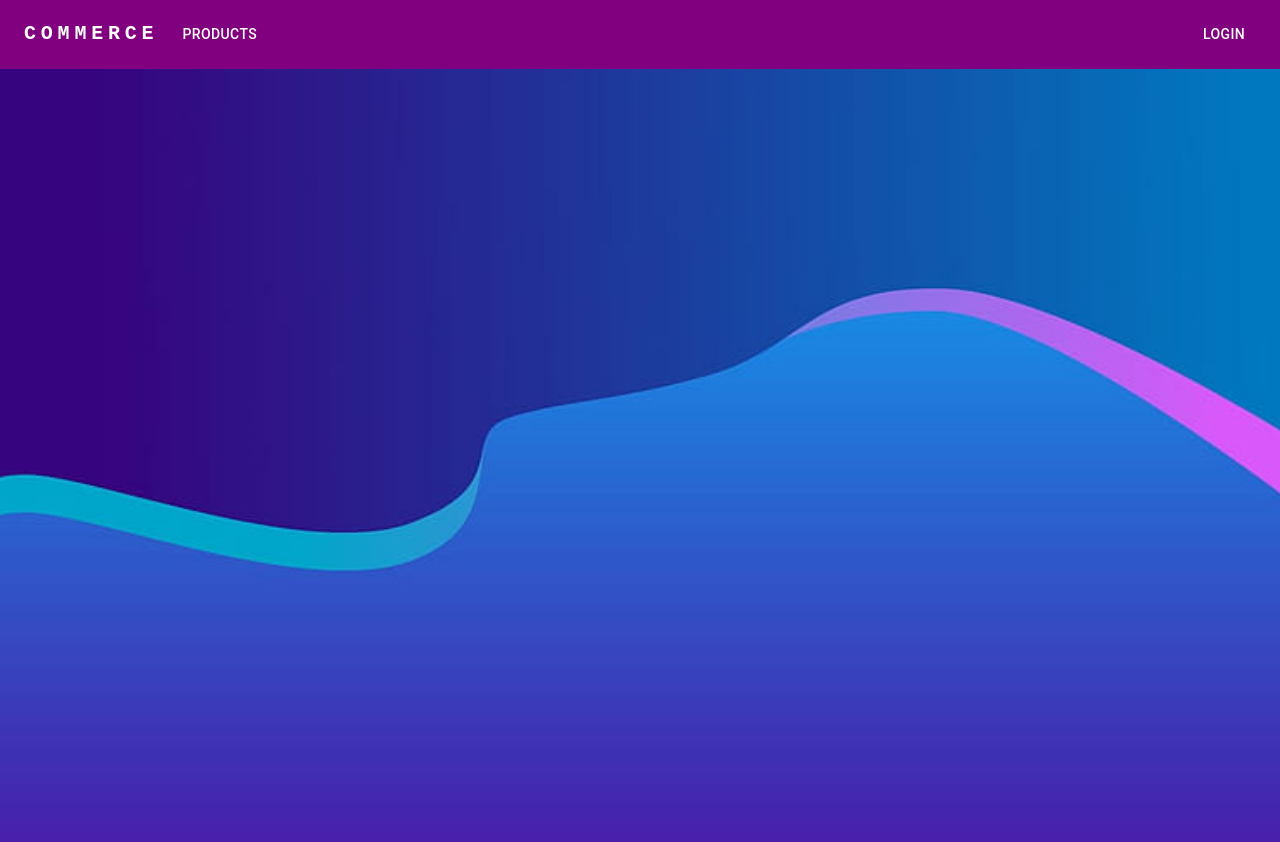
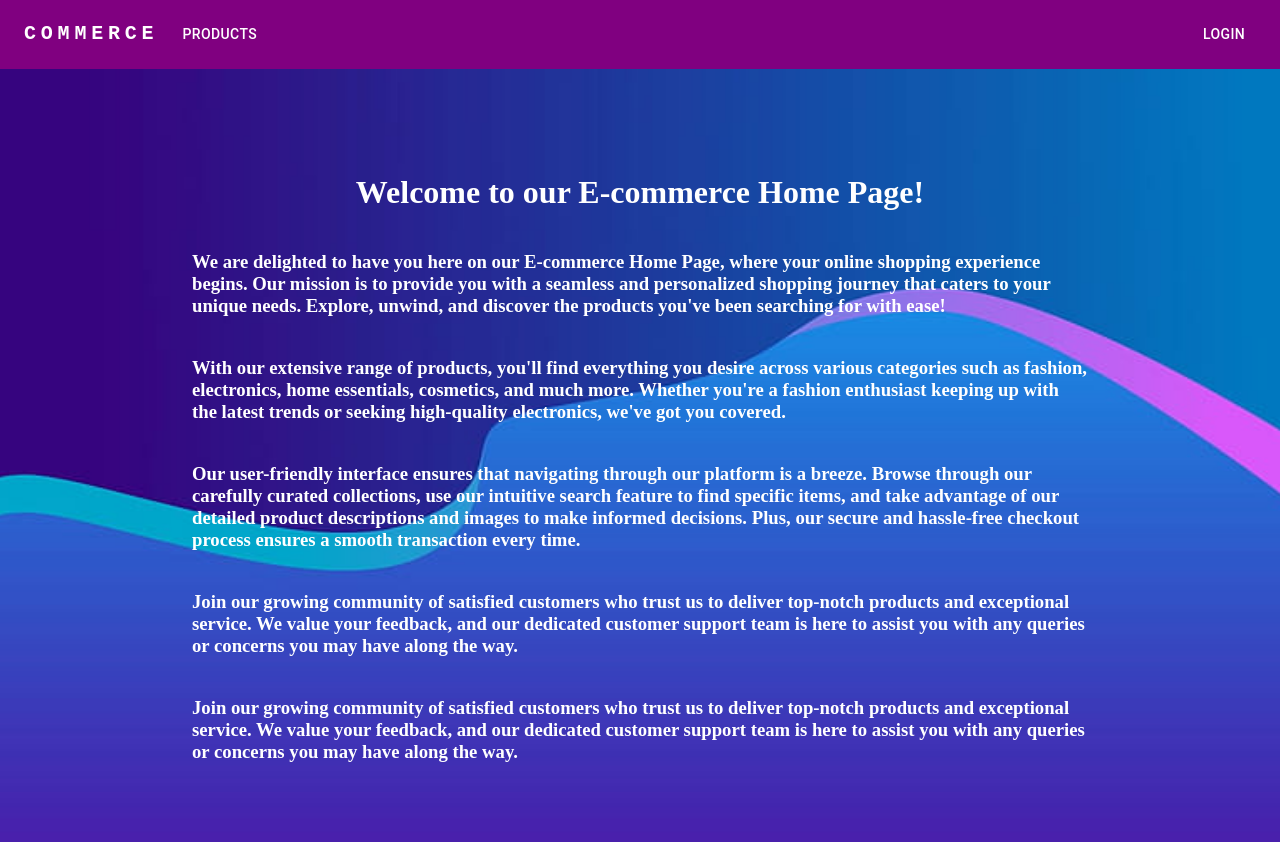
Before and after one commit to asgarliafin/ReduxTask, a React (Create React App) app: page / in a window 1280 px wide. Shown: the top 842 px of the page. Built offline with nearby package versions, Linux system fonts and the light colour scheme.

Commit message:
lorem ipsum

```diff
--- a/src/pages/Cart.jsx
+++ b/src/pages/Cart.jsx
@@ -58,8 +58,8 @@ function Cart() {
       <h1>Total price {totalPrice()}</h1>
       {cart?.map((e, i) => (
         <div className="cartItem" key={i}>
-          <h3>{i}</h3>
-          <img src={e?.image} style={{ height: 50 }} />
+          <h3>{i + 1}</h3>
+          <img src={e?.image} style={{ height: 50, width : 50 , borderRadius : "100%"}} />
           <div className="title">{e?.title}</div>
           <div className="price">{e?.price}$</div>
           <div style={{ display: "flex", alignItems: "center" }}>
@@ -73,7 +73,7 @@ function Cart() {
             </IconButton>
           </div>
 
-          <Button onClick={() => handleRemove(e.id)}>remove</Button>
+          <Button onClick={() => handleRemove(e.id)}>Delete</Button>
         </div>
       ))}
       <form id="demo" onSubmit={handleSubmit}>
--- a/src/pages/Landing.jsx
+++ b/src/pages/Landing.jsx
@@ -1,7 +1,14 @@
 import React from "react";
 
 function Landing() {
-  return <div className="Landing"></div>;
+  return <div className="Landing">
+    <h1>Welcome to our E-commerce Home Page!</h1>
+    <h3>We are delighted to have you here on our E-commerce Home Page, where your online shopping experience begins. Our mission is to provide you with a seamless and personalized shopping journey that caters to your unique needs. Explore, unwind, and discover the products you've been searching for with ease!</h3>
+    <h3>With our extensive range of products, you'll find everything you desire across various categories such as fashion, electronics, home essentials, cosmetics, and much more. Whether you're a fashion enthusiast keeping up with the latest trends or seeking high-quality electronics, we've got you covered.</h3>
+    <h3>Our user-friendly interface ensures that navigating through our platform is a breeze. Browse through our carefully curated collections, use our intuitive search feature to find specific items, and take advantage of our detailed product descriptions and images to make informed decisions. Plus, our secure and hassle-free checkout process ensures a smooth transaction every time.</h3>
+    <h3>Join our growing community of satisfied customers who trust us to deliver top-notch products and exceptional service. We value your feedback, and our dedicated customer support team is here to assist you with any queries or concerns you may have along the way.    </h3>
+    <h3>Join our growing community of satisfied customers who trust us to deliver top-notch products and exceptional service. We value your feedback, and our dedicated customer support team is here to assist you with any queries or concerns you may have along the way.</h3>
+  </div>;
 }
 
 export default Landing;
--- a/src/styles/style.scss
+++ b/src/styles/style.scss
@@ -4,15 +4,30 @@
     box-sizing: border-box;
 }
 
+.Landing{
+    display: flex;
+    justify-content: center;
+    align-items: center;
+    flex-direction: column;
+    row-gap: 40px;
+    padding: 0 15%;
+    color: white;
+}
+
 .cartItem {
-    font-family: 'Segoe UI', Tahoma, Geneva, Verdana, sans-serif;
-    border: 1px solid black;
-    padding: 0 10px;
+    border: 2px solid black;
     display: flex;
     justify-content: space-between;
     align-items: center;
-    background-color: darkred !important;
+    border-radius: 10px;
+    padding: 7.5px 15px;
+
+    .title{
+        width: calc((100% / 12) * 4);
+    }
 }
+
+
 .icon{
     width: 100%;
 }
```
